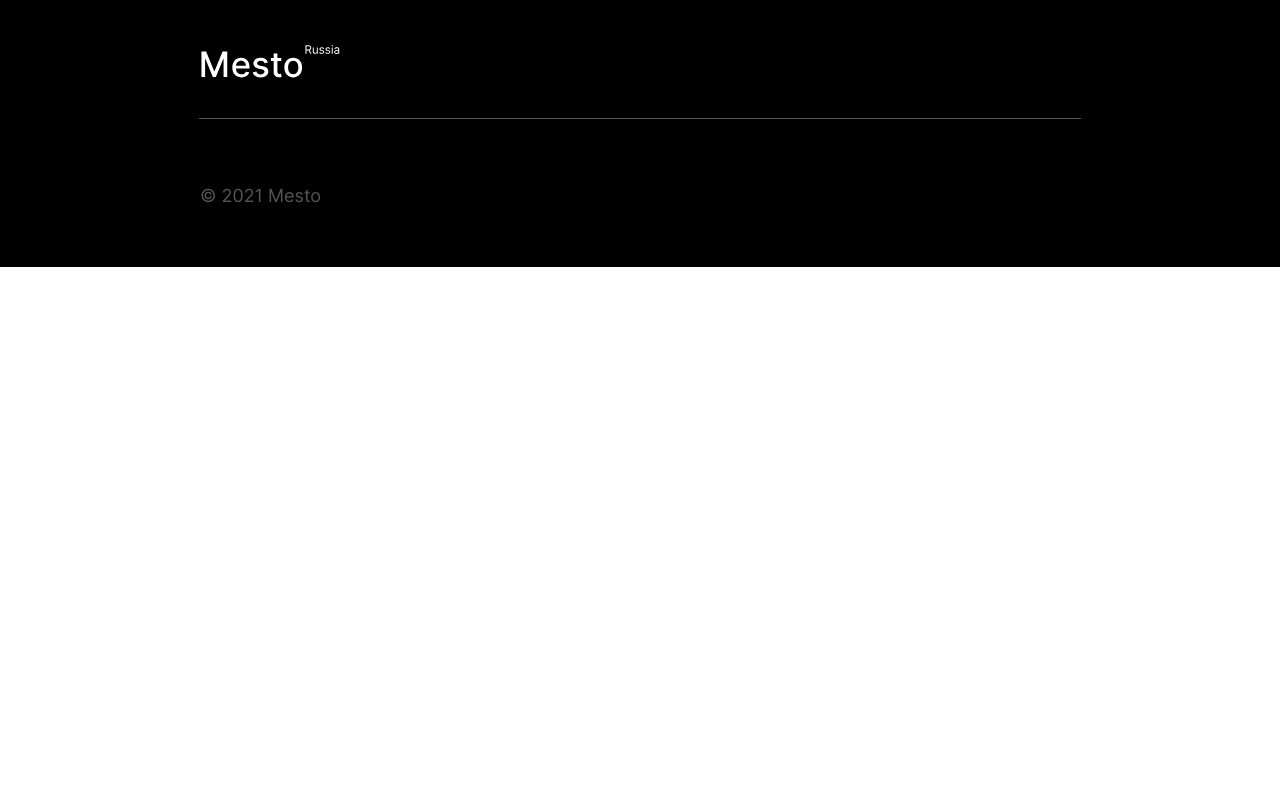
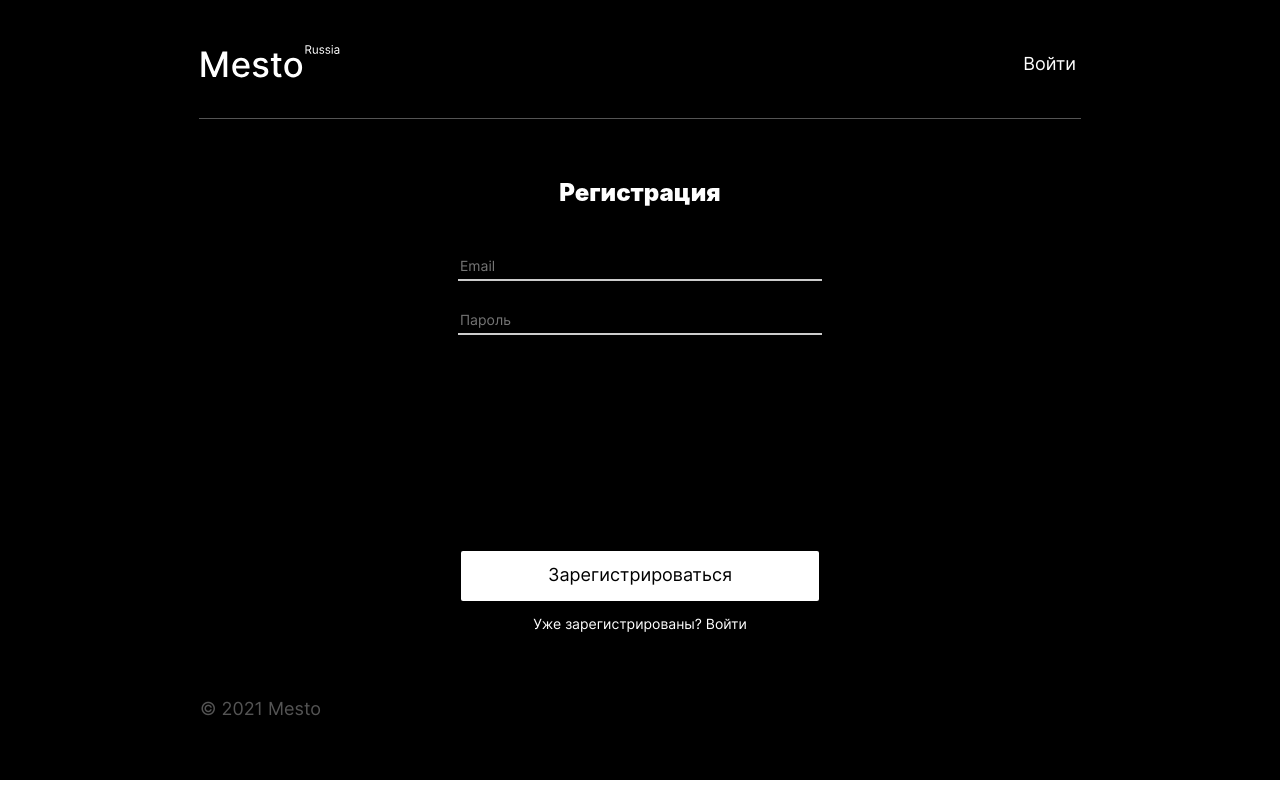
Before and after one commit to tatkuptcova/react-mesto-api-full, a React (Create React App) app in the folder frontend/: page /signup in a window 1280 px wide. Built offline with nearby package versions, Linux system fonts and the light colour scheme; no server answers; a web font is replaced by a local one.

Commit message:
sing-in/up=>singin/singup

```diff
--- a/frontend/src/components/App.js
+++ b/frontend/src/components/App.js
@@ -220,10 +220,10 @@ function App() {
                             onCardLike={handleCardLike}
                             onCardDelete={handleCardDelete}
                         />
-                        <Route  path="/sign-in">
+                        <Route  path="/signin">
                             <Login onSubmit={handleLoginSubmit}/>
                         </Route>
-                        <Route  path="/sign-up">
+                        <Route  path="/signup">
                             <Register onSubmit={handleRegSubmit}/>
                         </Route>
                     </Switch>
--- a/frontend/src/components/Header.js
+++ b/frontend/src/components/Header.js
@@ -9,13 +9,13 @@ function Header ({email,onSignOut}){
             <div className="header__container">
                 <Route exact path="/">
                     <p className="header__email">{email}</p>
-                    <Link to="/sign-in" className="header__link" onClick={onSignOut}>Выйти</Link>
+                    <Link to="/signin" className="header__link" onClick={onSignOut}>Выйти</Link>
                 </Route>
-                <Route exact path="/sign-in">
-                    <Link to="/sign-up" className="header__link">Регистрация</Link>
+                <Route exact path="/signin">
+                    <Link to="/signup" className="header__link">Регистрация</Link>
                 </Route>
-                <Route exact path="/sign-up">
-                    <Link to="/sign-in" className="header__link">Войти</Link>
+                <Route exact path="/signup">
+                    <Link to="/signin" className="header__link">Войти</Link>
                 </Route>
 
             </div>
--- a/frontend/src/components/ProtectedRoute.js
+++ b/frontend/src/components/ProtectedRoute.js
@@ -4,7 +4,7 @@ function ProtectedRoute({component: Component, ...props}){
 
     return(
         <Route>{
-            () => props.isLoggedIn ? <Component {...props}/> : <Redirect to="/sign-in"/>
+            () => props.isLoggedIn ? <Component {...props}/> : <Redirect to="/signin"/>
         }
         </Route>
     )
--- a/frontend/src/components/Register.js
+++ b/frontend/src/components/Register.js
@@ -45,7 +45,7 @@ function Register ({onSubmit}){
                     className="authorization__input authorization__input_password"
                 />
                 <button type="submit" className="authorization__button">Зарегистрироваться</button>
-                <Link className="authorization__login-link" to="/sign-in">Уже зарегистрированы? Войти</Link>
+                <Link className="authorization__login-link" to="/signin">Уже зарегистрированы? Войти</Link>
             </form>
         </div>
     )
```
Also changed, not shown: 1 other file (tests, documents, lock files or other folders).
